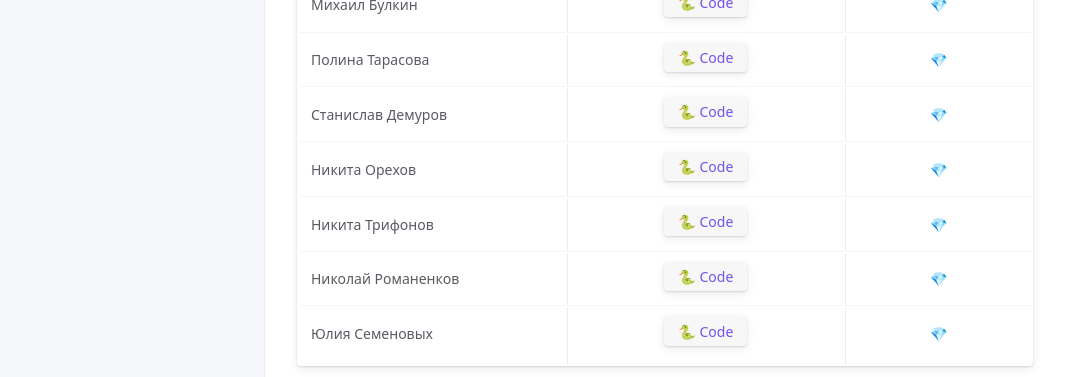
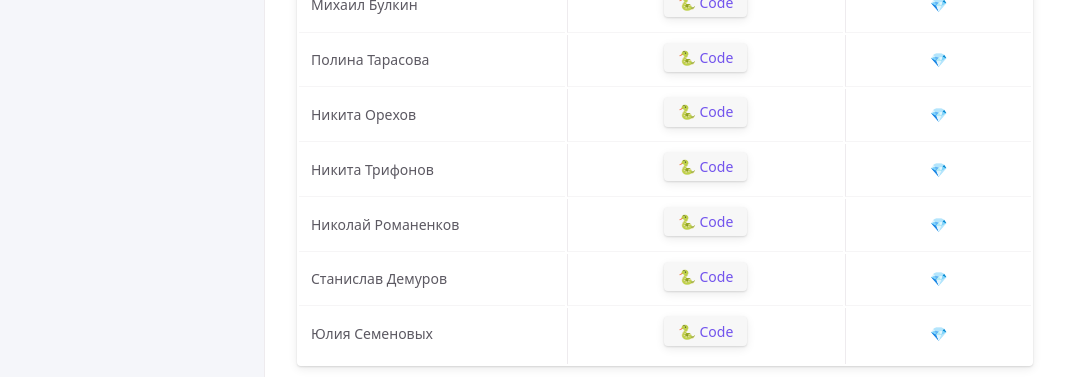
Before and after one commit to MerkulovDaniil/sber223, a Jekyll site: the page built from students.md, in a window 1280 px wide and 1052 px high. Shown: the part 547-924 px from the top of the window, without its empty margins (107-1172 px from the left). Built offline with Jekyll 4.4.1, drawn with Linux system fonts in a browser that asks for light colours; our own code applies the rules of GitHub Pages for plain Markdown files; a script that is not in the unit is left out.

```diff
--- a/students.md
+++ b/students.md
@@ -14,10 +14,10 @@ nav_order: 4
 | Мария Иванова    | [🐍 Code](https://colab.research.google.com/drive/1zdycxUU9ABxDdHfAReD1Acn6ginCXKtY?usp=sharing){: .btn } | 💎 |
 | Михаил Булкин    | [🐍 Code](https://colab.research.google.com/drive/1ki_S_FPHsakf2tduuz0dIyJvByaJaFHB?usp=sharing){: .btn } | 💎 |
 | Полина Тарасова    | [🐍 Code](https://colab.research.google.com/drive/1LrUbCTw-Nxjpme3Nlt9Lw68gEDnbre9r?usp=sharing){: .btn } | 💎 |
-| Станислав Демуров    | [🐍 Code](https://colab.research.google.com/drive/1rAF-RfQcrkM4jVE45yAwC8FyVS5SRXt1?usp=sharing){: .btn } | 💎 |
 | Никита Орехов    | [🐍 Code](https://colab.research.google.com/drive/1wyF9VcCc-6x8r5BCX5cEC3lYTLxCF8AD?usp=sharing){: .btn } | 💎 |
 | Никита Трифонов    | [🐍 Code](https://colab.research.google.com/drive/1aNvDp5dz2o6NJJSgTmIscGXNLccgZFBu?usp=sharing){: .btn } | 💎 |
 | Николай Романенков    | [🐍 Code](https://colab.research.google.com/drive/1HoueCRH1JyfV4PbMSEDaPguwcWrJgMvb?usp=sharing){: .btn } | 💎 |
+| Станислав Демуров    | [🐍 Code](https://colab.research.google.com/drive/1rAF-RfQcrkM4jVE45yAwC8FyVS5SRXt1?usp=sharing){: .btn } | 💎 |
 | Юлия Семеновых    | [🐍 Code](https://colab.research.google.com/drive/1g0nEA0QeXB695aS172oOtRnFBm1ReuX1?usp=sharing){: .btn } | 💎 |
 
 
```
